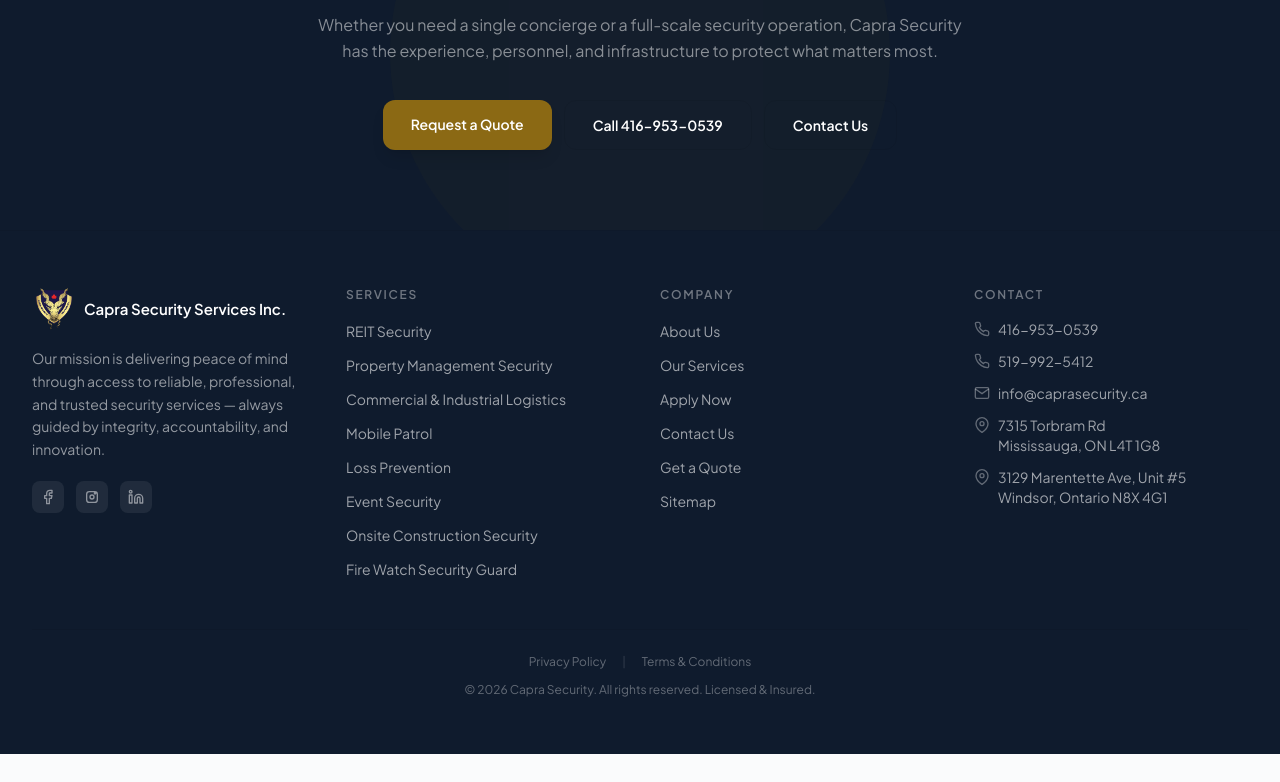
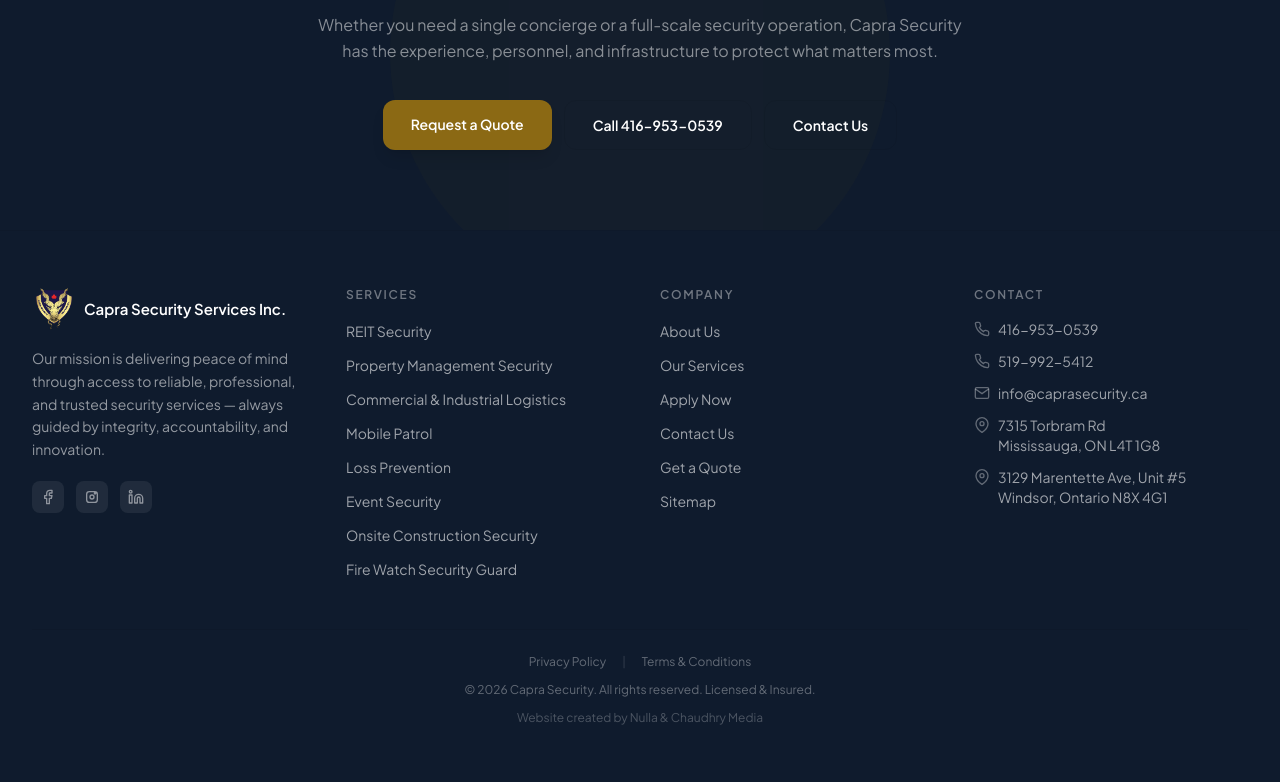
Before and after one commit to nullaomar/ali-security, a Next.js app: page / in a window 1280 px wide. Shown: the part 2077-2859 px from the top of the page. Before the commit the page ends 2831 px from the top, so only its background shows below. Built offline with nearby package versions, Linux system fonts and the light colour scheme.

Commit message:
Add website credit to footer
Co-Authored-By: Claude Opus 4.6 <noreply@anthropic.com>

```diff
--- a/app/components/footer.tsx
+++ b/app/components/footer.tsx
@@ -124,6 +124,7 @@ export default function Footer() {
             <a href="/capra-terms-and-conditions.pdf" target="_blank" rel="noopener noreferrer" className="transition hover:text-white/70">Terms &amp; Conditions</a>
           </div>
           <p>&copy; {new Date().getFullYear()} Capra Security. All rights reserved. Licensed &amp; Insured.</p>
+          <p className="text-white/25">Website created by Nulla &amp; Chaudhry Media</p>
         </div>
       </div>
     </footer>
```
